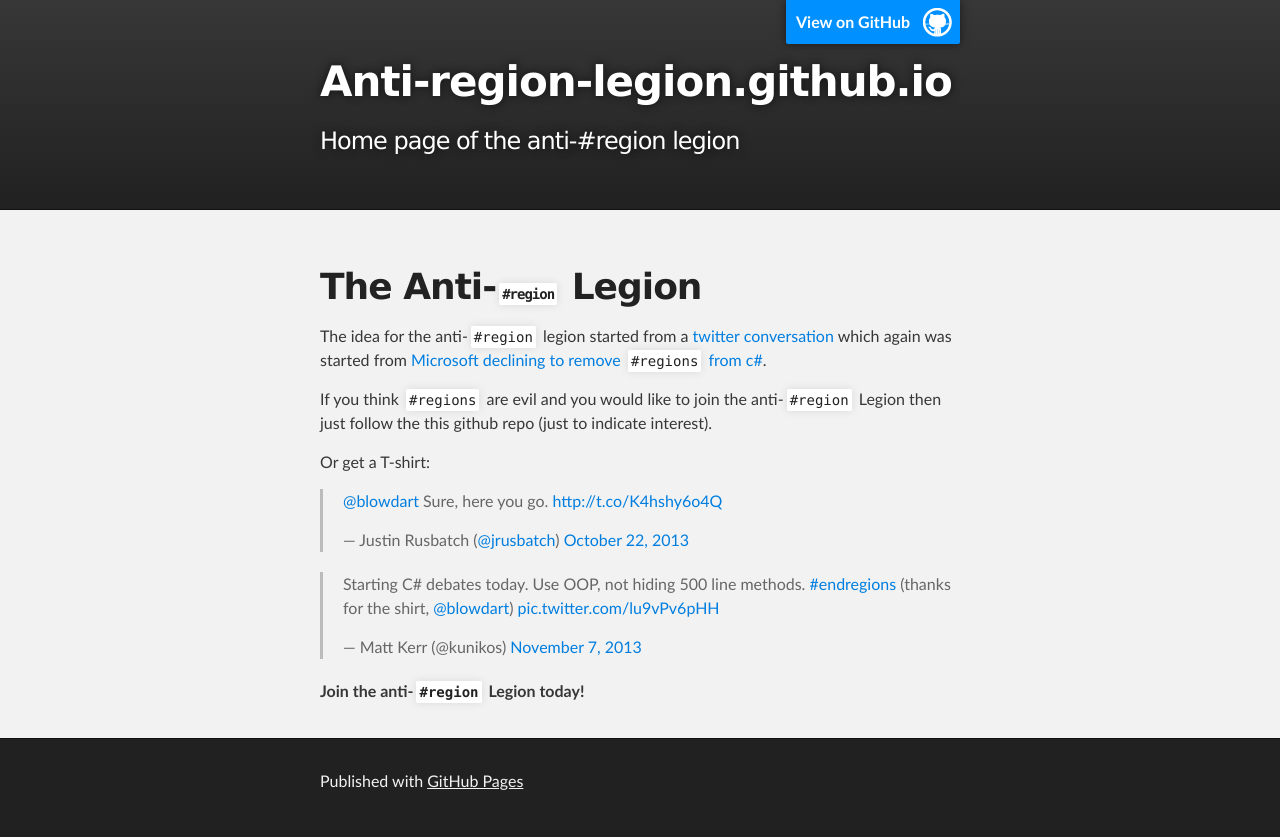
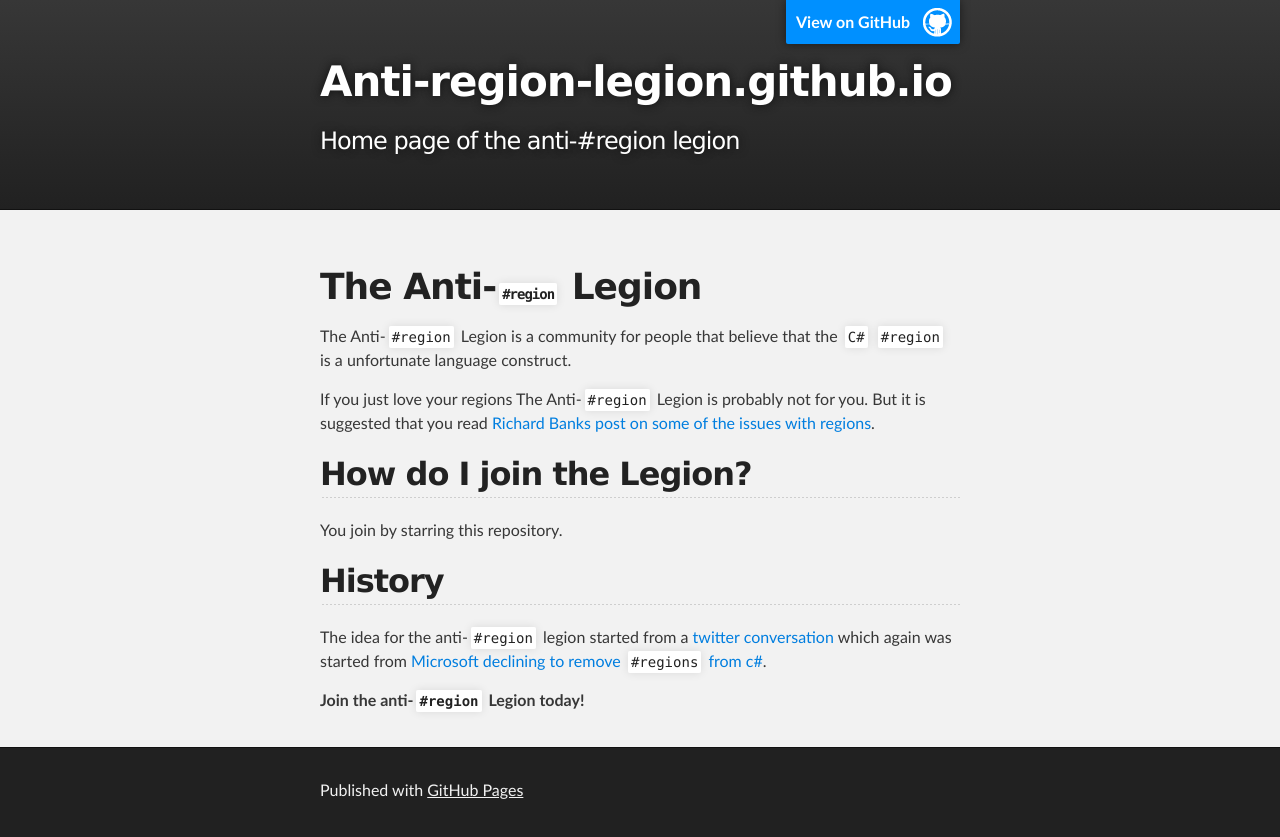
Before and after one commit to Anti-region-Legion/Anti-region-Legion.github.io, a plain HTML site: page index.html in a window 1280 px wide. Drawn offline with Linux system fonts and the light colour scheme.

Commit message:
Replace master branch with page content via GitHub

```diff
--- a/index.html
+++ b/index.html
@@ -30,19 +30,19 @@
         <h1>
 <a name="the-anti-region-legion" class="anchor" href="#the-anti-region-legion"><span class="octicon octicon-link"></span></a>The Anti-<code>#region</code> Legion</h1>
 
+<p>The Anti-<code>#region</code> Legion is a community for people that believe that the <code>C#</code> <a href="http://msdn.microsoft.com/en-us/library/9a1ybwek%28v=vs.110%29.aspx"><code>#region</code></a> is a unfortunate language construct. </p>
+
+<p>If you just love your regions The Anti-<code>#region</code> Legion is probably not for you. But it is suggested that you read <a href="http://www.richard-banks.org/2011/02/anti-region-campaign.html">Richard Banks post on some of the issues with regions</a>.</p>
+
+<h2>
+<a name="how-do-i-join-the-legion" class="anchor" href="#how-do-i-join-the-legion"><span class="octicon octicon-link"></span></a>How do I join the Legion?</h2>
+
+<p>You join by starring this repository. </p>
+
+<h2>
+<a name="history" class="anchor" href="#history"><span class="octicon octicon-link"></span></a>History</h2>
+
 <p>The idea for the anti-<code>#region</code> legion started from a <a href="https://twitter.com/jrusbatch/status/392473615557746688">twitter conversation</a> which again was started from <a href="https://visualstudio.uservoice.com/forums/121579-visual-studio/suggestions/2678342-region-directive-considered-harmful-was-get-rid">Microsoft declining to remove <code>#regions</code> from c#</a>. </p>
-
-<p>If you think <code>#regions</code> are evil and you would like to join the anti-<code>#region</code> Legion then just follow the this github repo (just to indicate interest).  </p>
-
-<p>Or get a T-shirt:</p>
-
-<blockquote>
-<p><a href="https://twitter.com/blowdart">@blowdart</a> Sure, here you go. <a href="http://t.co/K4hshy6o4Q">http://t.co/K4hshy6o4Q</a></p>— Justin Rusbatch (<a href="https://github.com/jrusbatch" class="user-mention">@jrusbatch</a>) <a href="https://twitter.com/jrusbatch/statuses/392515122088132608">October 22, 2013</a>
-</blockquote>
-
-<blockquote>
-<p>Starting C# debates today. Use OOP, not hiding 500 line methods. <a href="https://twitter.com/search?q=%23endregions&amp;src=hash">#endregions</a> (thanks for the shirt, <a href="https://twitter.com/blowdart">@blowdart</a>) <a href="http://t.co/lu9vPv6pHH">pic.twitter.com/lu9vPv6pHH</a></p>— Matt Kerr (@kunikos) <a href="https://twitter.com/kunikos/statuses/398528549230870528">November 7, 2013</a>
-</blockquote>
 
 <p><strong>Join the anti-<code>#region</code> Legion today!</strong></p>
       </section>
```
Also changed, not shown: params.json (+1 -1 lines).
